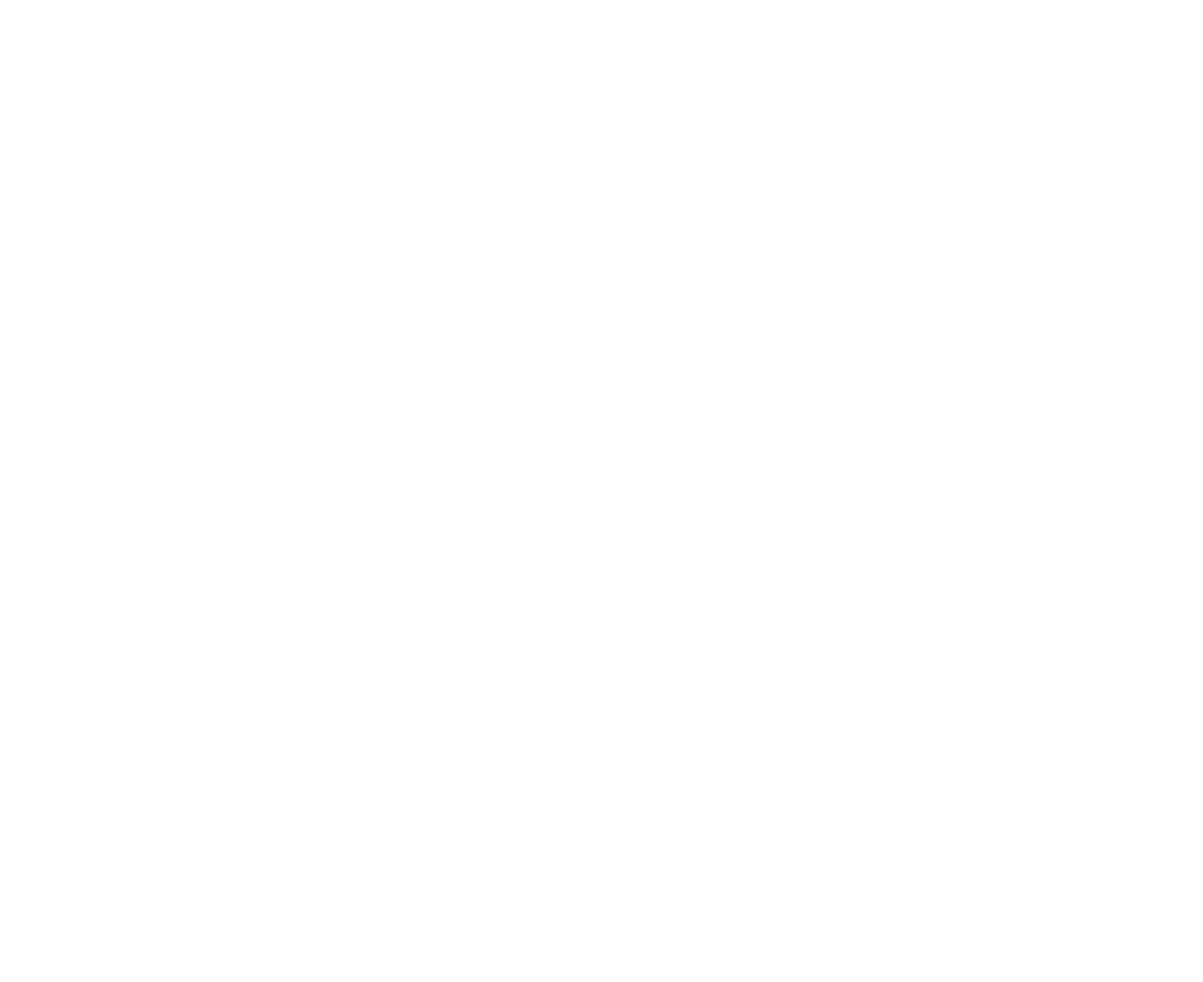
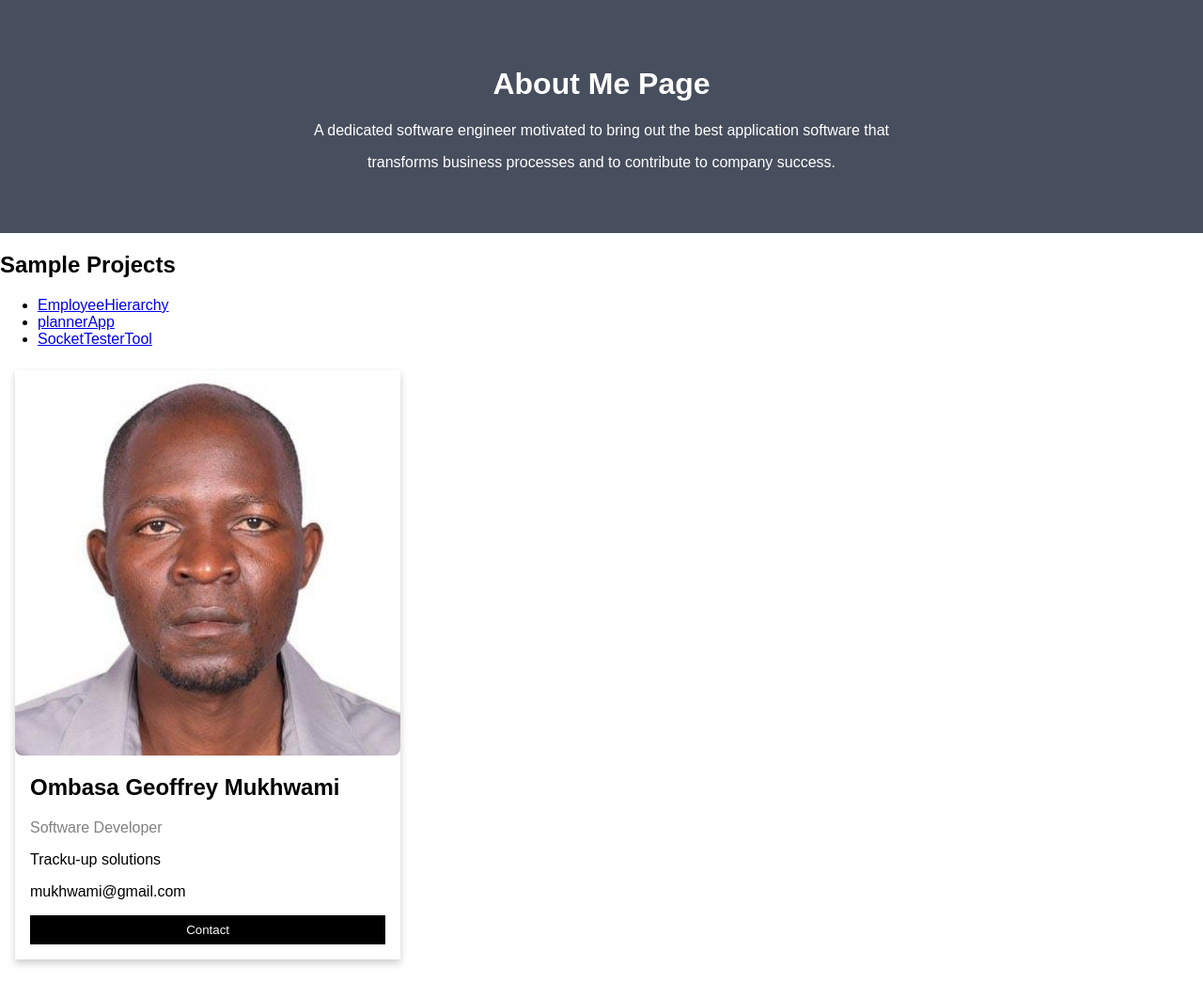
Before and after one commit to ombasaMukhwami/week-one-project, a plain HTML site: page about-me.html in a window 1280 px wide. Shown: the whole page at 94% size. Before the commit the page ends 800 px from the top, so only its background shows below. Drawn offline with Linux system fonts and the light colour scheme.

Commit message:
update about me

```diff
--- a/about-me.html
+++ b/about-me.html
@@ -0,0 +1,39 @@
+<!DOCTYPE html>
+<html lang="en">
+<head>
+    <meta charset="UTF-8">
+    <meta http-equiv="X-UA-Compatible" content="IE=edge">
+    <meta name="viewport" content="width=device-width, initial-scale=1.0">
+    <title>Ombasa Geoffrey Mukhwami</title>
+    <link rel="stylesheet" href="./css/main.css">
+</head>
+<body>
+    <div class="about-section">
+        <h1>About Me Page</h1>
+        <p>A dedicated software engineer motivated to bring out the best application software that</p>
+        <p>transforms business processes and to contribute to company success.</p>
+    </div>
+
+    <h2 style="text-align:left">Sample Projects</h2>
+    <ul>
+        <li><a href="https://github.com/ombasaMukhwami/EmployeeHierarchy.git">EmployeeHierarchy</a></li>
+        <li><a href="https://github.com/ombasaMukhwami/plannerApp-v2.git">plannerApp</a></li>
+        <li><a href="https://github.com/ombasaMukhwami/SocketTesterTool.git">SocketTesterTool</a></li>
+    </ul>
+    <div class="row">
+    <div class="column">
+        <div class="card">
+        <img src="./images/profile-picture.png" alt="ombasa Geoffrey Mukhwami" style="width:100%">
+        <div class="container">
+            <h2>Ombasa Geoffrey Mukhwami</h2>
+            <p class="title">Software Developer</p>
+            <p>Tracku-up solutions</p>
+            <p>mukhwami@gmail.com</p>
+            <p><button class="button">Contact</button></p>
+        </div>
+        </div>
+    </div>
+    </div>
+
+</body>
+</html>
--- a/css/main.css
+++ b/css/main.css
@@ -1,3 +1,11 @@
+body {
+    font-family: Arial, Helvetica, sans-serif;
+    margin: 0;
+  }
+
+  html {
+    box-sizing: border-box;
+  }
 img {
     vertical-align: middle;
     border-style: none;
@@ -12,3 +20,59 @@ img {
     margin-bottom: 10px;
     max-width: 250px;
 }
+
+.column {
+    float: left;
+    width: 33.3%;
+    margin-bottom: 16px;
+    padding: 0 8px;
+  }
+
+  .card {
+    box-shadow: 0 4px 8px 0 rgba(0, 0, 0, 0.2);
+    margin: 8px;
+  }
+
+  .about-section {
+    padding: 50px;
+    text-align: center;
+    background-color: #474e5d;
+    color: white;
+  }
+
+  .container {
+    padding: 0 16px;
+  }
+
+  .container::after, .row::after {
+    content: "";
+    clear: both;
+    display: table;
+  }
+
+  .title {
+    color: grey;
+  }
+
+  .button {
+    border: none;
+    outline: 0;
+    display: inline-block;
+    padding: 8px;
+    color: white;
+    background-color: #000;
+    text-align: center;
+    cursor: pointer;
+    width: 100%;
+  }
+
+  .button:hover {
+    background-color: #555;
+  }
+
+  @media screen and (max-width: 650px) {
+    .column {
+      width: 100%;
+      display: block;
+    }
+  }
```
Also changed, not shown: 1 other file.
